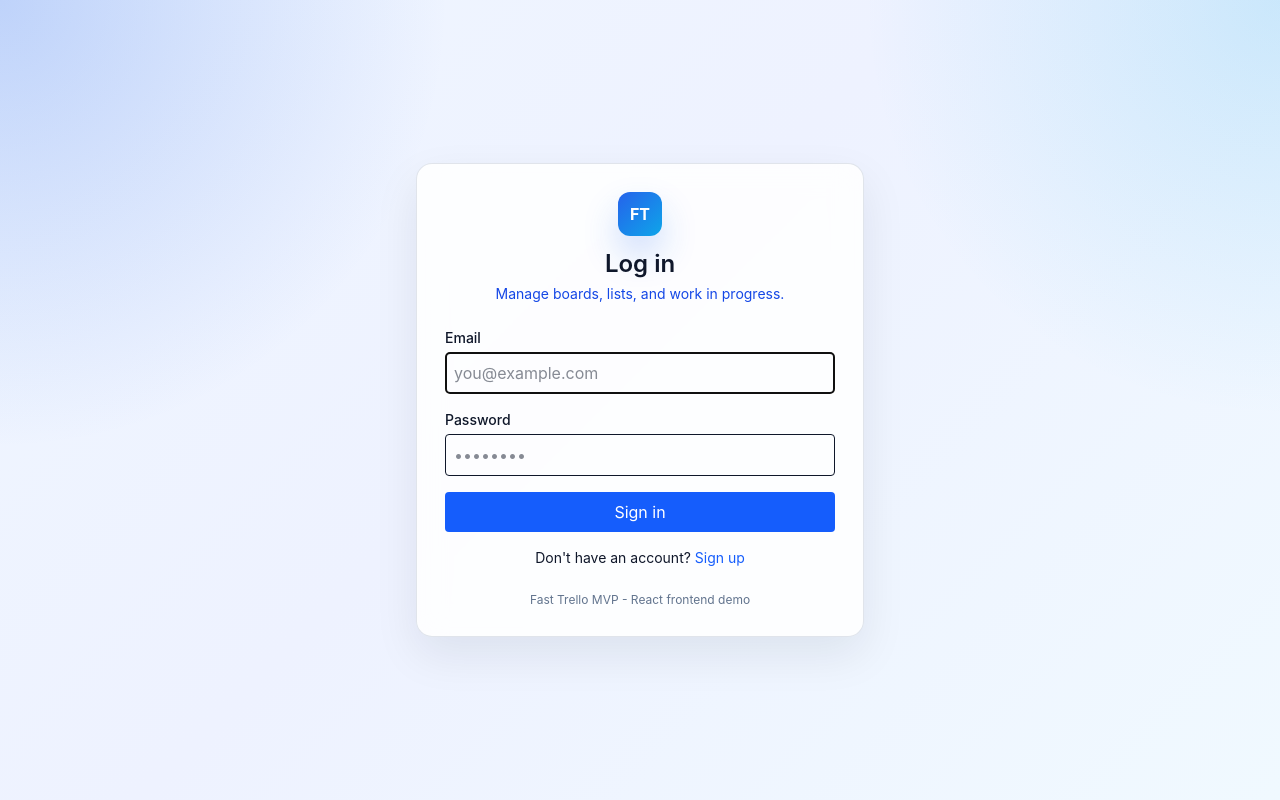
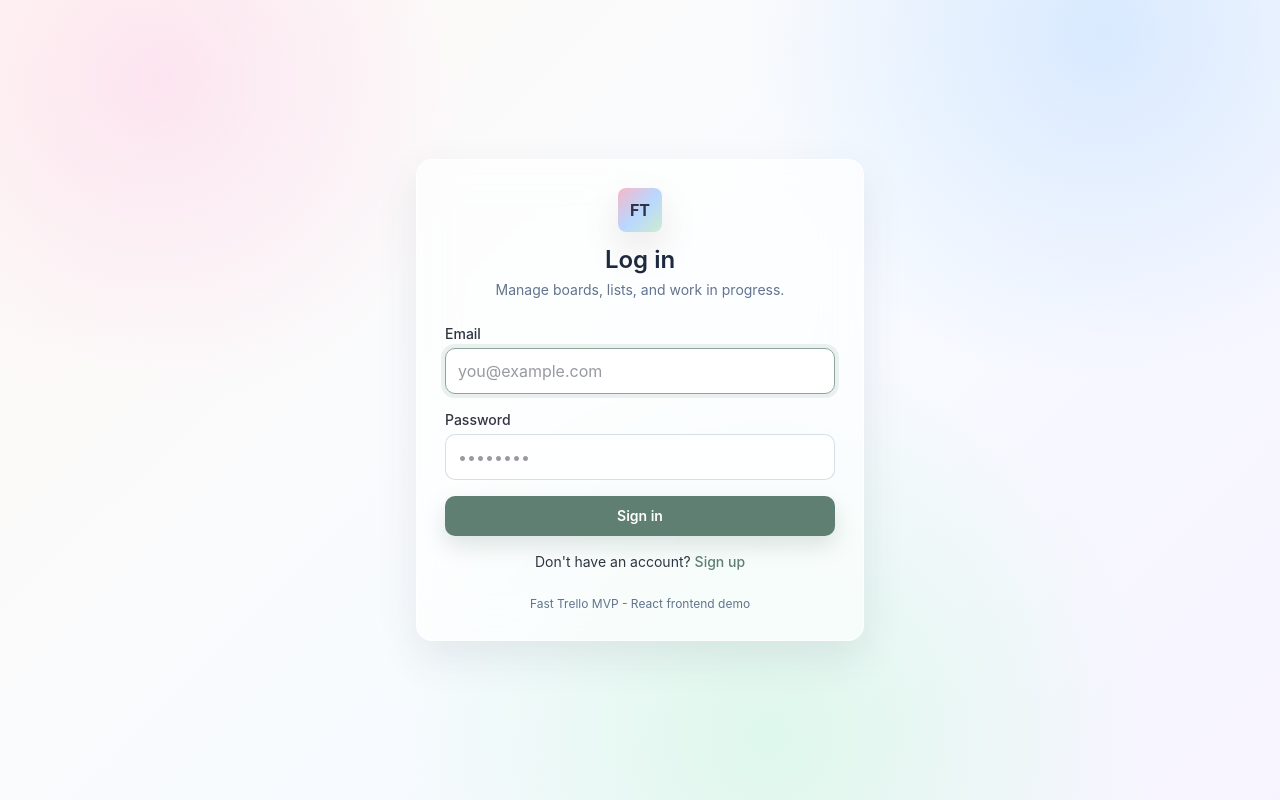
Before and after one commit to Kanchan1015/fast-trello-mvp, a React app in the folder frontend/: page /login in a window 1280 px wide. Built offline with nearby package versions, Linux system fonts and the light colour scheme; no server answers; the HTML template or start-up script is replaced by a standard one.

Commit message:
style: update color palette and UI theme across frontend components

```diff
--- a/frontend/src/components/AddList.tsx
+++ b/frontend/src/components/AddList.tsx
@@ -62,7 +62,7 @@ export const AddList: React.FC<Props> = ({ boardId }) => {
     return (
       <button
         onClick={() => setOpen(true)}
-        className="w-68 flex-shrink-0 rounded-xl border border-dashed border-blue-300 bg-blue-50/80 p-4 text-left text-sm font-semibold text-blue-700 transition hover:border-blue-500 hover:bg-white"
+        className="w-68 flex-shrink-0 rounded-xl border border-dashed border-slate-300 bg-white/40 p-4 text-left text-sm font-semibold text-slate-600 backdrop-blur transition hover:border-[#8aa79a] hover:bg-white/70"
         aria-label="Add list"
       >
         + Add a list
--- a/frontend/src/components/AuthLayout.tsx
+++ b/frontend/src/components/AuthLayout.tsx
@@ -9,13 +9,13 @@ export const AuthLayout: React.FC<{
     <div className="min-h-screen flex items-center justify-center px-4 py-10">
       <div className="app-panel w-full max-w-md rounded-2xl p-7">
         <div className="mb-6 text-center">
-          <div className="brand-band mx-auto mb-3 flex h-11 w-11 items-center justify-center rounded-xl font-bold">
+          <div className="brand-band mx-auto mb-3 flex h-11 w-11 items-center justify-center rounded-lg font-bold">
             FT
           </div>
-          <h1 className="text-2xl font-semibold text-slate-900">
+          <h1 className="text-2xl font-semibold text-slate-800">
             {title ?? "Sign in"}
           </h1>
-          <p className="mt-1 text-sm text-blue-700">
+          <p className="mt-1 text-sm text-slate-500">
             Manage boards, lists, and work in progress.
           </p>
         </div>
--- a/frontend/src/components/BoardCard.tsx
+++ b/frontend/src/components/BoardCard.tsx
@@ -16,11 +16,11 @@ export const BoardCard: React.FC<Props> = ({ board, onDelete, deleting }) => {
     : "";
 
   return (
-    <div className="app-panel group flex min-h-36 flex-col justify-between rounded-xl p-4 transition hover:-translate-y-0.5 hover:shadow-xl">
+    <div className="app-panel group flex min-h-36 flex-col justify-between rounded-xl p-4 transition hover:-translate-y-0.5 hover:bg-white/78">
       <div>
         <Link to={`/boards/${board.id}`} className="block">
-          <div className="mb-4 h-2 w-16 rounded-full bg-gradient-to-r from-blue-600 to-cyan-400 transition group-hover:w-24" />
-          <h3 className="text-lg font-semibold text-slate-900">
+          <div className="mb-4 h-2 w-16 rounded-full bg-gradient-to-r from-[#f6b8c9] via-[#b9d7ff] to-[#cdeccf] transition group-hover:w-24" />
+          <h3 className="text-lg font-semibold text-slate-800">
             {board.name}
           </h3>
         </Link>
@@ -31,7 +31,7 @@ export const BoardCard: React.FC<Props> = ({ board, onDelete, deleting }) => {
       <div className="mt-5 flex items-center justify-between">
         <Link
           to={`/boards/${board.id}`}
-          className="text-sm font-medium text-blue-600 hover:text-blue-700"
+          className="text-sm font-medium text-[#5f7f72] hover:text-[#506d61]"
         >
           Open board
         </Link>
--- a/frontend/src/components/Header.tsx
+++ b/frontend/src/components/Header.tsx
@@ -12,17 +12,17 @@ export const Header: React.FC = () => {
   };
 
   return (
-    <header className="sticky top-0 z-10 border-b border-blue-200/70 bg-white/85 backdrop-blur">
+    <header className="sticky top-0 z-10 border-b border-white/60 bg-white/55 backdrop-blur-xl">
       <div className="mx-auto flex max-w-6xl items-center justify-between px-4 py-3 sm:px-6">
         <Link to="/dashboard" className="flex items-center gap-3">
-          <span className="brand-band flex h-9 w-9 items-center justify-center rounded-xl text-sm font-bold">
+          <span className="brand-band flex h-9 w-9 items-center justify-center rounded-lg text-sm font-bold">
             FT
           </span>
           <div>
-            <div className="text-base font-semibold text-slate-900">
+            <div className="text-base font-semibold text-slate-800">
               Fast Trello
             </div>
-            <div className="text-xs text-blue-600">Board workspace</div>
+            <div className="text-xs text-slate-500">Board workspace</div>
           </div>
         </Link>
 
--- a/frontend/src/components/ListColumn.tsx
+++ b/frontend/src/components/ListColumn.tsx
@@ -91,7 +91,7 @@ export const ListColumn: React.FC<Props> = ({ list, boardId }) => {
   };
 
   return (
-    <div className="app-panel w-68 flex-shrink-0 rounded-xl border-t-4 border-t-blue-500 p-3">
+    <div className="app-panel w-68 flex-shrink-0 rounded-xl border-t-4 border-t-[#cdeccf] p-3">
       {/* Header */}
       <div className="mb-2 flex items-center justify-between gap-2">
         {editing ? (
@@ -106,7 +106,7 @@ export const ListColumn: React.FC<Props> = ({ list, boardId }) => {
           />
         ) : (
           <h3
-            className="cursor-pointer rounded px-1 py-1 text-sm font-semibold text-slate-800 hover:bg-slate-100"
+            className="cursor-pointer rounded px-1 py-1 text-sm font-semibold text-slate-800 hover:bg-white/70"
             onClick={() => setEditing(true)}
           >
             {list.title}
@@ -127,7 +127,7 @@ export const ListColumn: React.FC<Props> = ({ list, boardId }) => {
       </div>
 
       {/* Cards placeholder */}
-      <div className="mt-4 rounded-lg border border-dashed border-blue-200 bg-blue-50 px-3 py-4 text-xs text-blue-700">
+      <div className="mt-4 rounded-lg border border-dashed border-slate-200 bg-white/45 px-3 py-4 text-xs text-slate-500">
         Cards coming next...
       </div>
     </div>
--- a/frontend/src/index.css
+++ b/frontend/src/index.css
@@ -6,10 +6,11 @@
     min-width: 320px;
     min-height: 100vh;
     background:
-      radial-gradient(circle at top left, rgba(37, 99, 235, 0.24), transparent 28rem),
-      radial-gradient(circle at top right, rgba(14, 165, 233, 0.16), transparent 26rem),
-      linear-gradient(135deg, #eff6ff 0%, #eef2ff 45%, #f0f9ff 100%);
-    color: #0f172a;
+      radial-gradient(circle at 12% 10%, rgba(251, 207, 232, 0.5), transparent 20rem),
+      radial-gradient(circle at 86% 4%, rgba(191, 219, 254, 0.55), transparent 22rem),
+      radial-gradient(circle at 60% 92%, rgba(187, 247, 208, 0.42), transparent 24rem),
+      linear-gradient(135deg, #fffaf5 0%, #f7fbff 52%, #f7f4ff 100%);
+    color: #2f3542;
     font-family:
       Inter, ui-sans-serif, system-ui, -apple-system, BlinkMacSystemFont,
       "Segoe UI", sans-serif;
@@ -31,56 +32,63 @@
 
 @layer components {
   .app-panel {
-    border: 1px solid rgba(148, 163, 184, 0.28);
-    background: rgba(255, 255, 255, 0.86);
-    box-shadow: 0 18px 45px rgba(15, 23, 42, 0.08);
-    backdrop-filter: blur(14px);
+    border: 1px solid rgba(255, 255, 255, 0.72);
+    background: rgba(255, 255, 255, 0.64);
+    box-shadow: 0 16px 40px rgba(65, 72, 86, 0.1);
+    backdrop-filter: blur(18px);
   }
 
   .brand-band {
-    background: linear-gradient(135deg, #2563eb 0%, #0ea5e9 100%);
-    color: white;
-    box-shadow: 0 18px 35px rgba(37, 99, 235, 0.22);
+    background: linear-gradient(135deg, #f7b7c8 0%, #b9d7ff 52%, #cdeccf 100%);
+    color: #2f3542;
+    box-shadow: 0 16px 36px rgba(116, 95, 111, 0.14);
+  }
+
+  .quiet-panel {
+    border: 1px solid rgba(255, 255, 255, 0.72);
+    background: rgba(255, 255, 255, 0.46);
+    backdrop-filter: blur(16px);
   }
 
   .soft-blue-panel {
-    border: 1px solid rgba(37, 99, 235, 0.16);
-    background: linear-gradient(135deg, rgba(219, 234, 254, 0.9), rgba(255, 255, 255, 0.92));
+    border: 1px solid rgba(186, 198, 214, 0.32);
+    background: rgba(255, 255, 255, 0.5);
+    backdrop-filter: blur(14px);
   }
 
   .primary-button {
     border-radius: 0.625rem;
-    background: #2563eb;
+    background: #5f7f72;
     color: white;
     font-weight: 600;
     transition:
       background-color 150ms ease,
       transform 150ms ease,
       box-shadow 150ms ease;
-    box-shadow: 0 10px 22px rgba(37, 99, 235, 0.22);
+    box-shadow: 0 10px 22px rgba(95, 127, 114, 0.2);
   }
 
   .primary-button:hover:not(:disabled) {
-    background: #1d4ed8;
+    background: #506d61;
     transform: translateY(-1px);
   }
 
   .danger-button {
     border-radius: 0.5rem;
-    background: #fee2e2;
-    color: #b91c1c;
+    background: #fff0f0;
+    color: #a54f4f;
     font-weight: 600;
     transition: background-color 150ms ease;
   }
 
   .danger-button:hover:not(:disabled) {
-    background: #fecaca;
+    background: #ffe1e1;
   }
 
   .field {
     border-radius: 0.625rem;
-    border: 1px solid #cbd5e1;
-    background: rgba(255, 255, 255, 0.9);
+    border: 1px solid rgba(148, 163, 184, 0.36);
+    background: rgba(255, 255, 255, 0.7);
     outline: none;
     transition:
       border-color 150ms ease,
@@ -89,8 +97,8 @@
   }
 
   .field:focus {
-    border-color: #2563eb;
-    box-shadow: 0 0 0 4px rgba(37, 99, 235, 0.12);
+    border-color: #8aa79a;
+    box-shadow: 0 0 0 4px rgba(138, 167, 154, 0.16);
     background: white;
   }
 }
--- a/frontend/src/pages/Login.tsx
+++ b/frontend/src/pages/Login.tsx
@@ -106,7 +106,7 @@ const Login: React.FC = () => {
             type="email"
             value={email}
             onChange={(e) => setEmail(e.target.value)}
-            className={`mt-1 block w-full border rounded p-2 ${
+            className={`field mt-1 block w-full px-3 py-2.5 ${
               fieldErrors.email ? "border-red-500" : ""
             }`}
             placeholder="you@example.com"
@@ -134,7 +134,7 @@ const Login: React.FC = () => {
             type="password"
             value={password}
             onChange={(e) => setPassword(e.target.value)}
-            className={`mt-1 block w-full border rounded p-2 ${
+            className={`field mt-1 block w-full px-3 py-2.5 ${
               fieldErrors.password ? "border-red-500" : ""
             }`}
             placeholder="••••••••"
@@ -159,8 +159,10 @@ const Login: React.FC = () => {
           type="submit"
           disabled={isLoading}
           aria-busy={isLoading}
-          className={`w-full py-2 rounded text-white ${
-            isLoading ? "bg-gray-400" : "bg-blue-600 hover:bg-blue-700"
+          className={`w-full py-2.5 text-sm ${
+            isLoading
+              ? "rounded-lg bg-slate-300 font-semibold text-slate-600"
+              : "primary-button"
           }`}
         >
           {isLoading ? "Signing in..." : "Sign in"}
@@ -177,7 +179,7 @@ const Login: React.FC = () => {
 
         <div className="text-sm text-center">
           Don't have an account?{" "}
-          <Link to="/signup" className="text-blue-600">
+          <Link to="/signup" className="font-medium text-[#5f7f72]">
             Sign up
           </Link>
         </div>
```
Also changed, not shown: frontend/src/pages/BoardPage.tsx (+6 -6 lines), frontend/src/pages/Dashboard.tsx (+8 -8 lines), frontend/src/pages/Signup.tsx (+8 -6 lines).
